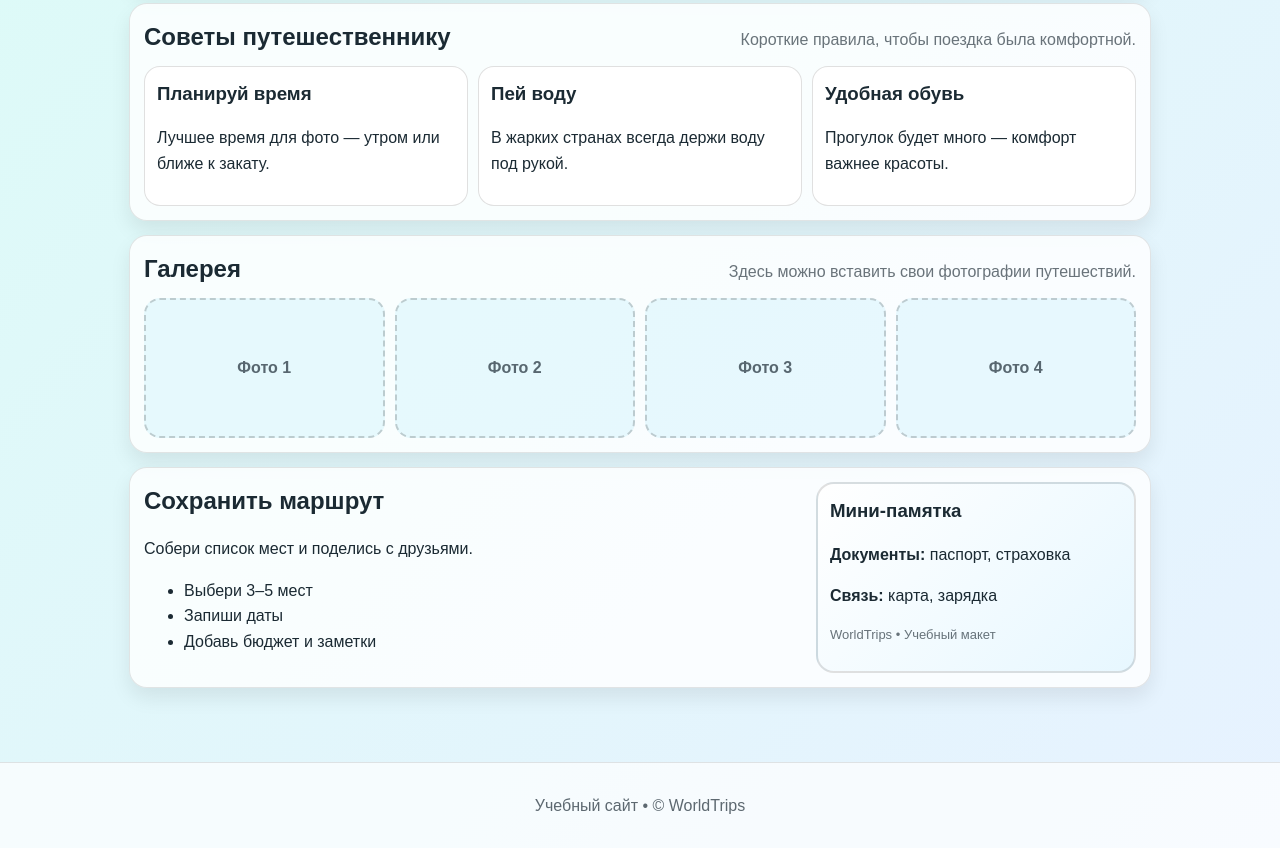
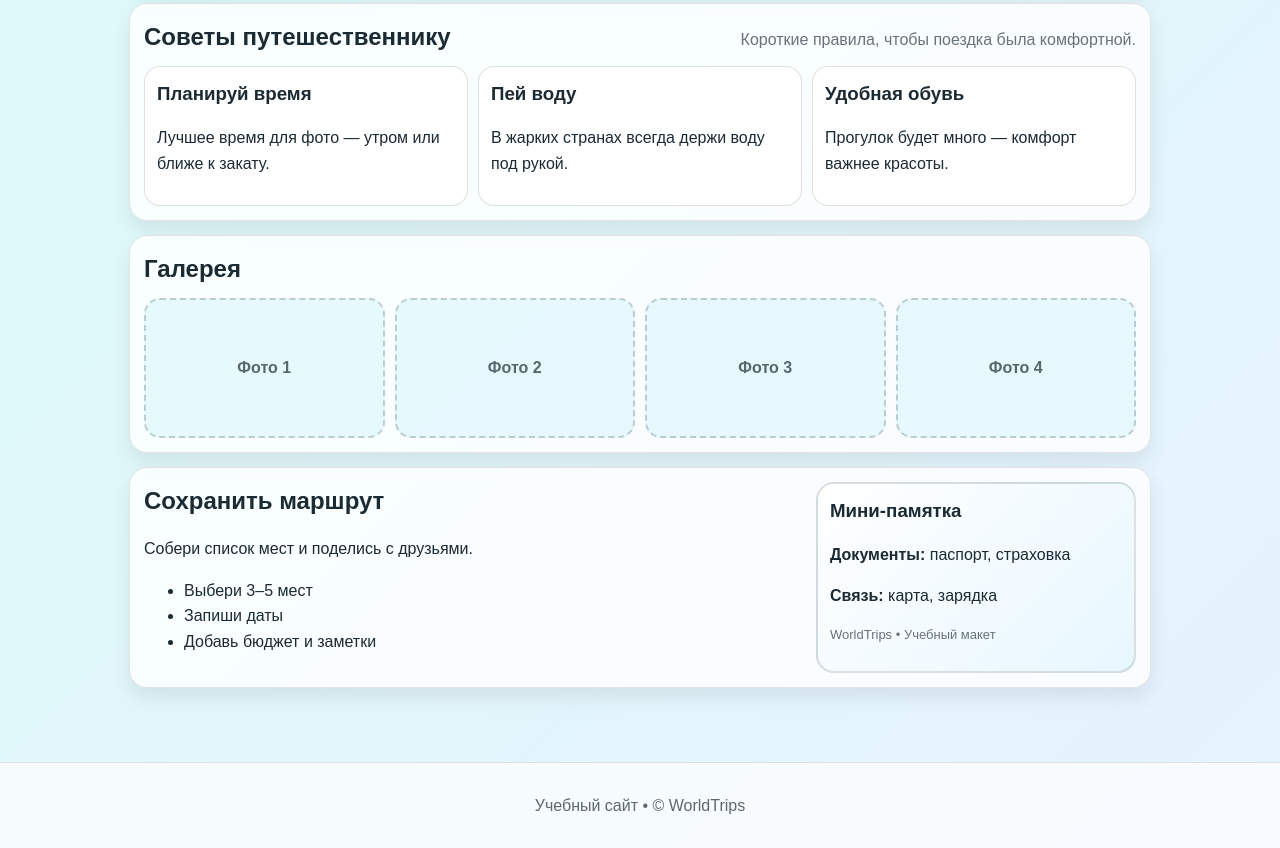
Before and after one commit to krokodil22/example-m4y18, a plain HTML site: page index.html in a window 1280 px wide. Shown: the part 1381-2229 px from the top of the page. Drawn offline with Linux system fonts and the light colour scheme.

Commit message:
Update index.html

```diff
--- a/index.html
+++ b/index.html
@@ -195,7 +195,7 @@
     <section id="gallery" class="block">
       <div class="block__head">
         <h2>Галерея</h2>
-        <p class="muted">Здесь можно вставить свои фотографии путешествий.</p>
+        <p class="muted"></p>
       </div>
 
       <div class="gallery">
```
